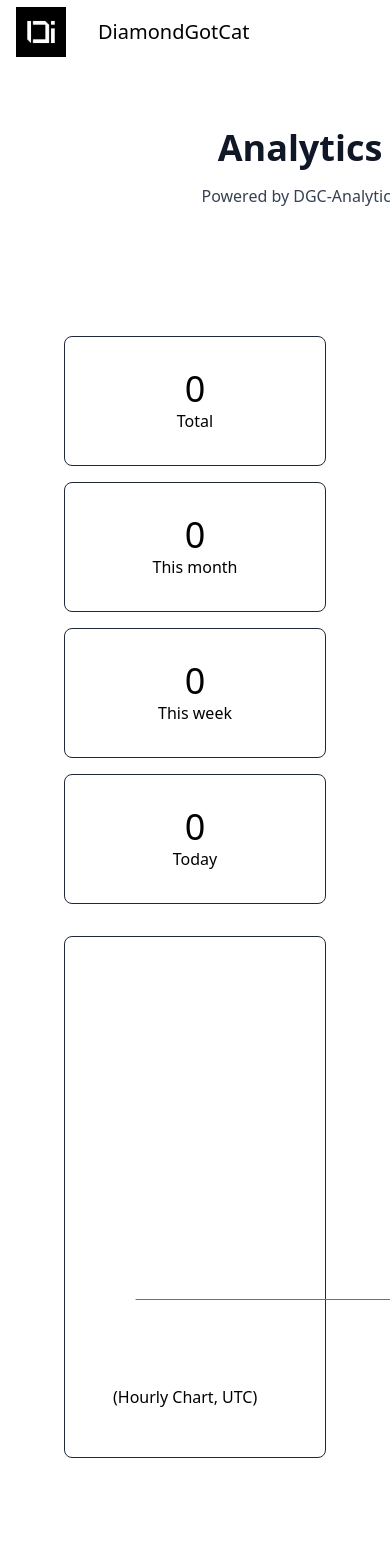
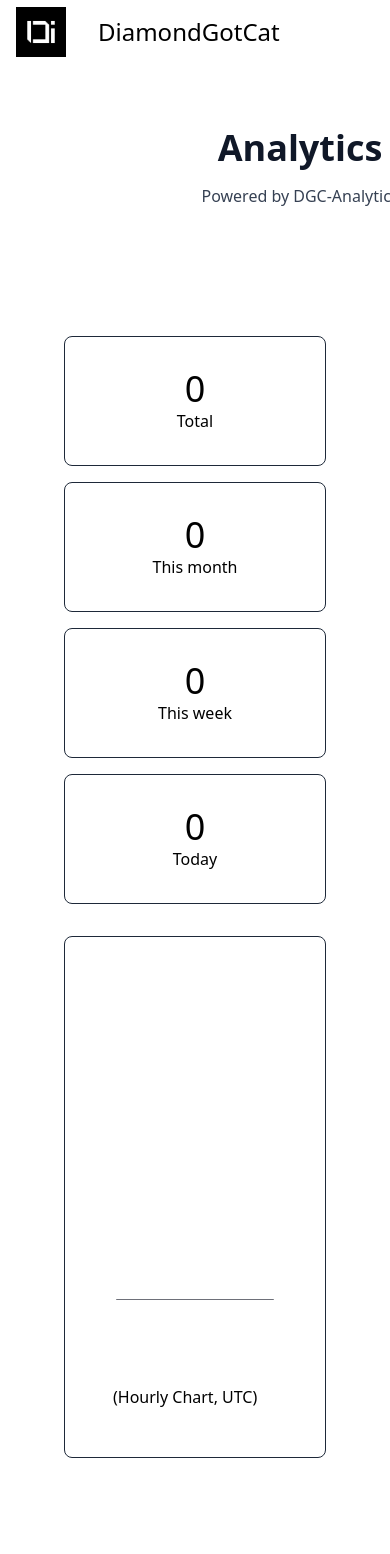
Before and after one commit to DiamondGotCat/web, a Flask app: page /analytics/ in a window 390 px wide; the page is wider, and only the part inside the window is pictured. Before the commit the page ends 1458 px from the top of that part, so only its background shows below. Run offline with Flask 3, Linux system fonts and the light colour scheme.

Commit message:
no description

```diff
--- a/templates/analytics.html
+++ b/templates/analytics.html
@@ -76,5 +76,19 @@ DGC-Analytics v4.1
         <div id="chart" style="width: 100%; height: 400px; min-height: 400px;"></div>
         <p class="text-left p-4">(Hourly Chart, UTC)</p>
     </div>
+    <div>
+        <div class="flow-root">
+            <dl class="-my-3 divide-y divide-gray-200 text-sm">
+                {% for item in countryTotal %}
+                {% for key, value in item.items() %}
+                <div class="grid grid-cols-1 gap-1 py-3 sm:grid-cols-3 sm:gap-4">
+                    <dt class="font-medium text-gray-900">{{ key }}</dt>
+                    <dd class="text-gray-700 sm:col-span-2">{{ value }}</dd>
+                </div>
+                {% endfor %}
+                {% endfor %}
+            </dl>
+        </div>
+    </div>
 </div>
 {% endblock %}
--- a/templates/header.html
+++ b/templates/header.html
@@ -6,7 +6,7 @@
         </a>
 
         <div class="flex flex-1">
-            <a href="/" class="text-xl">
+            <a href="/" class="text-2xl">
                 <p>DiamondGotCat</p>
             </a>
         </div>
```
